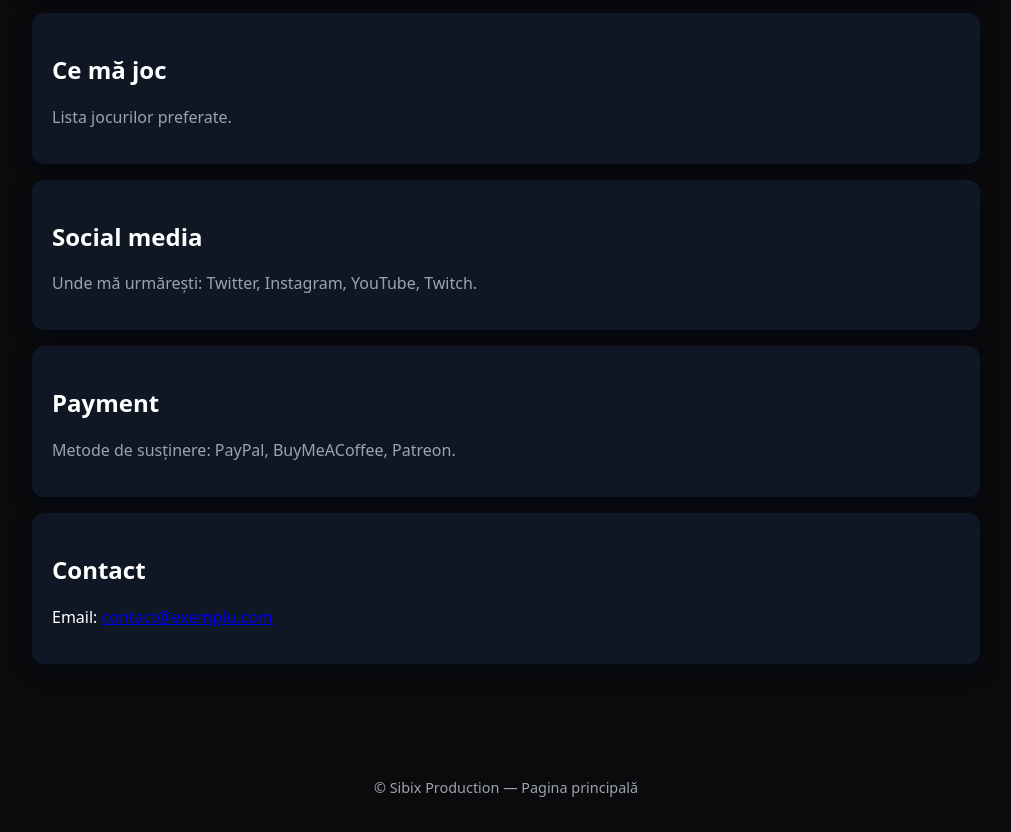
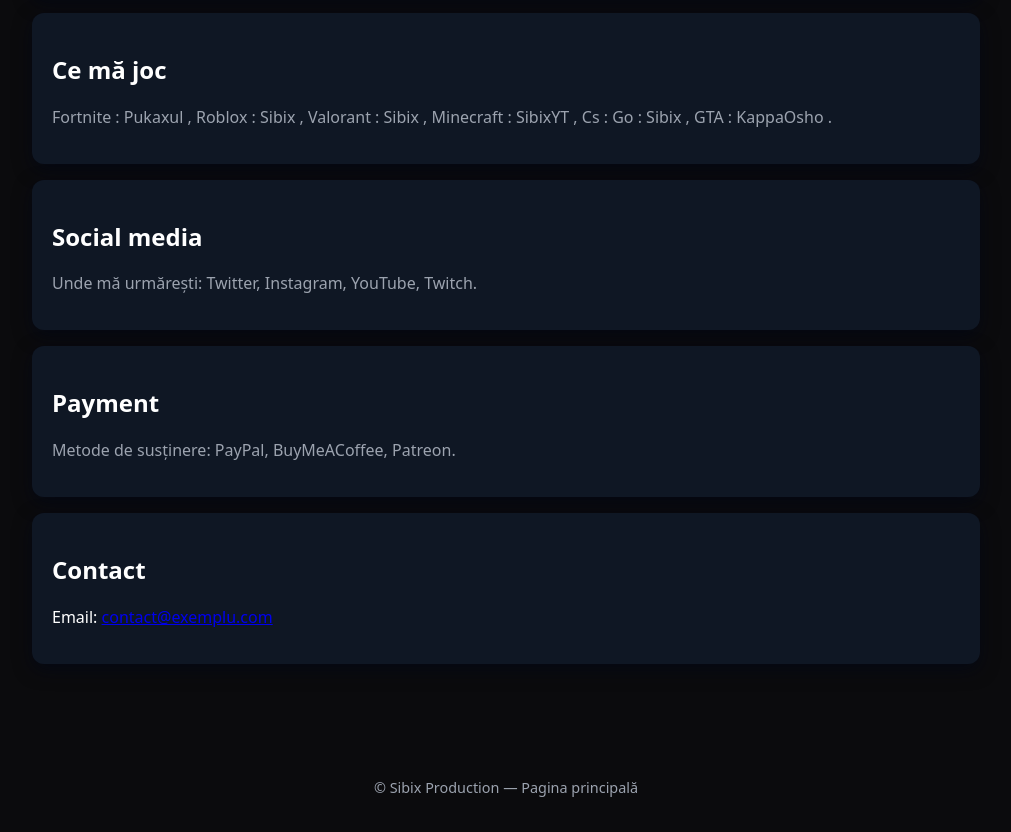
Before and after one commit to SibixYT/Sibix, a plain HTML site: page index.html in a window 1280 px wide. Shown: the part 1134-1966 px from the top of the page, without its empty margins (134-1145 px from the left). Drawn offline with Linux system fonts and the light colour scheme.

Commit message:
Update index.html 2

```diff
--- a/index.html
+++ b/index.html
@@ -55,7 +55,7 @@
     </section>
 
     <section id="shop"><h2>Shop</h2><p class="muted">Shop-ul oficial Sibix Production este https://discord.gg/AMuWfBqX.</p></section>
-    <section id="ce-ma-joc"><h2>Ce mă joc</h2><p class="muted">Lista jocurilor preferate.</p></section>
+    <section id="ce-ma-joc"><h2>Ce mă joc</h2><p class="muted">Fortnite : Pukaxul , Roblox : Sibix , Valorant : Sibix , Minecraft : SibixYT  , Cs : Go : Sibix , GTA : KappaOsho .</p></section>
     <section id="social"><h2>Social media</h2><p class="muted">Unde mă urmărești: Twitter, Instagram, YouTube, Twitch.</p></section>
     <section id="payment"><h2>Payment</h2><p class="muted">Metode de susținere: PayPal, BuyMeACoffee, Patreon.</p></section>
     <section id="contact"><h2>Contact</h2><p>Email: <a href="mailto:contact@exemplu.com">contact@exemplu.com</a></p></section>
```
